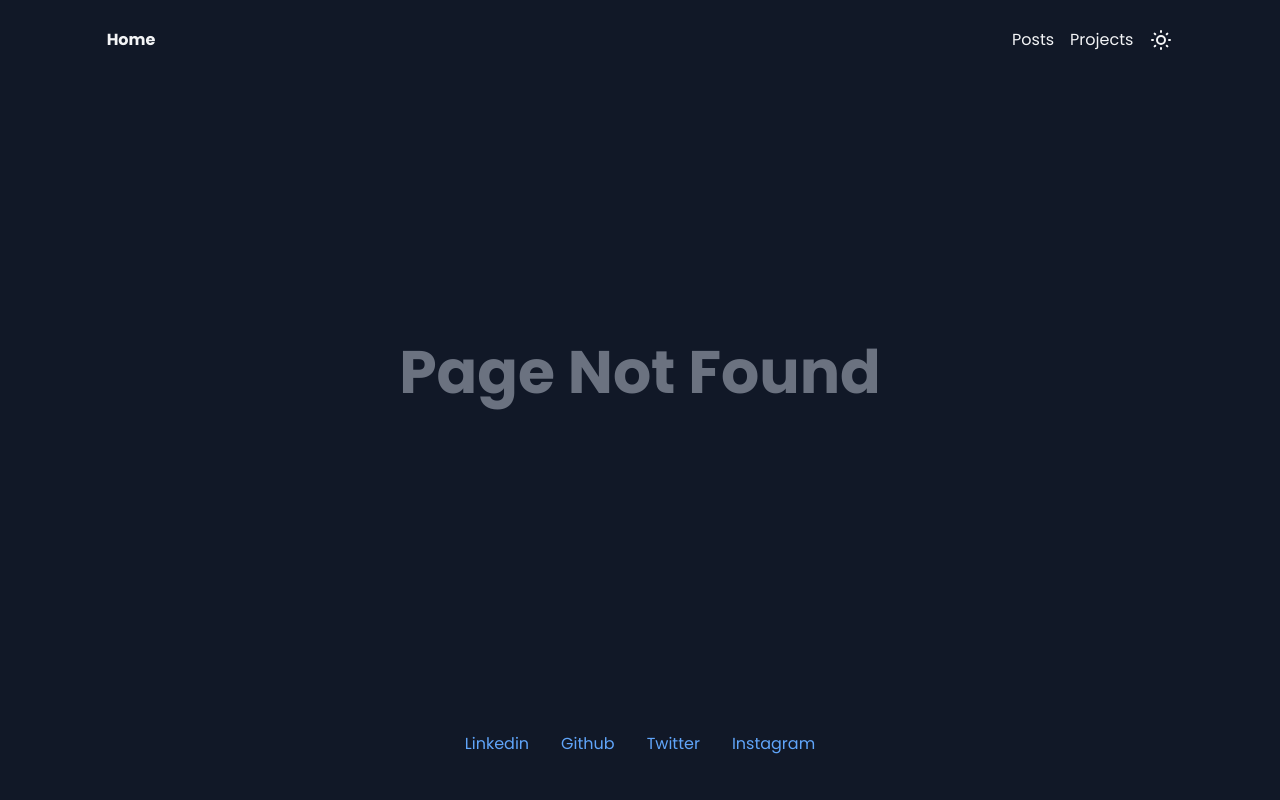
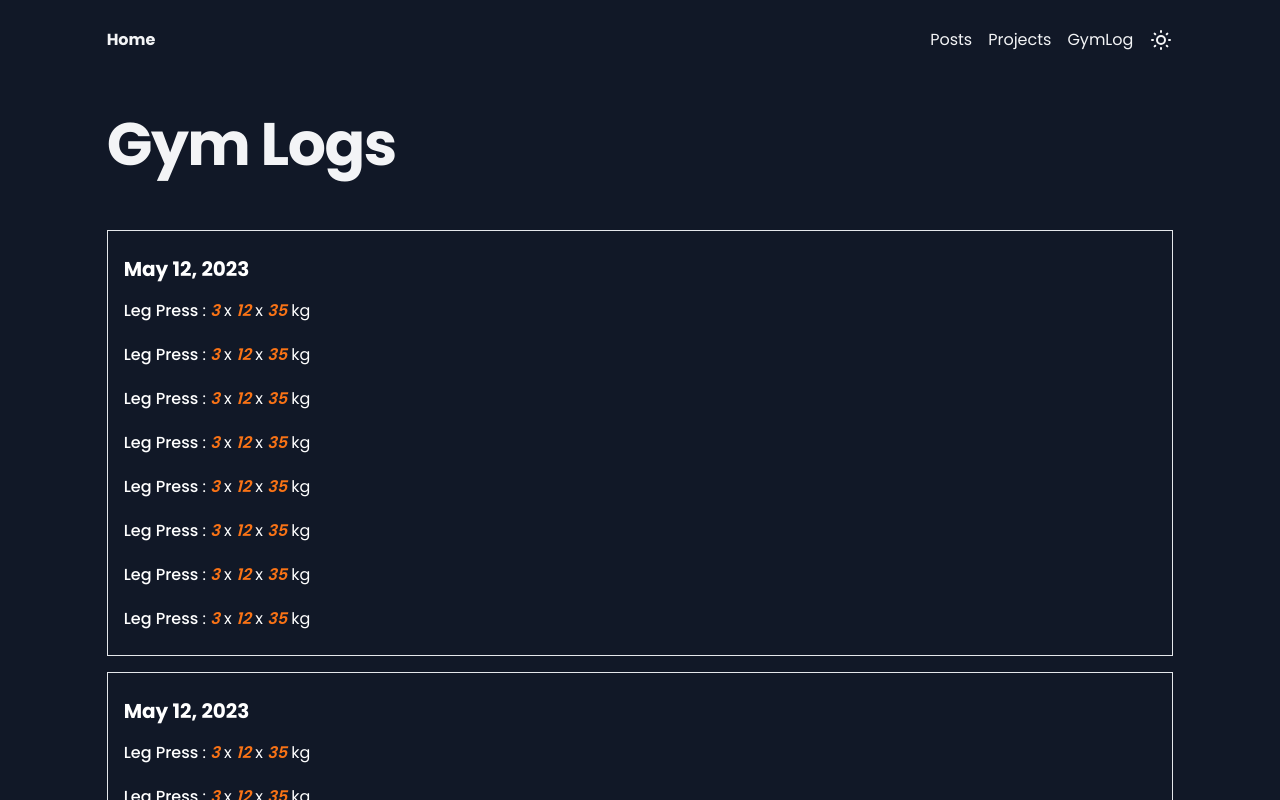
Before and after one commit to sezeresim/sezeresim.com, a Next.js app: page /gym-logs in a window 1280 px wide. Before the commit this address had no page. Shown: the top 800 px of the page. Built offline with nearby package versions, Linux system fonts and the light colour scheme; a web font is replaced by a local one.

Commit message:
gym logs

```diff
--- /dev/null
+++ b/src/components/GymLogCard/GymLogCard.tsx
@@ -0,0 +1,55 @@
+import { format, parseISO } from 'date-fns';
+import { useInView } from 'framer-motion';
+import React, { useRef } from 'react';
+
+type Props = {
+  date: string;
+  exercices: {
+    name: string;
+    setCount: number;
+    reps: number;
+    weight: number;
+  }[];
+};
+
+const GymLogCard = (props: Props) => {
+  const ref = useRef(null);
+  const isInView = useInView(ref, { once: true });
+
+  return (
+    <div
+      className='border mb-4 px-4 py-6'
+      style={{
+        transform: isInView ? 'none' : 'translateX(-200px)',
+        opacity: isInView ? 1 : 0,
+        transition: 'all 0.9s cubic-bezier(0.17, 0.55, 0.55, 1) 0.5s',
+      }}
+      ref={ref}
+    >
+      <time
+        dateTime={format(parseISO(props.date as string), 'MMMM dd, yyyy')}
+        className='text-xl font-bold'
+      >
+        {format(parseISO(props.date as string), 'MMMM dd, yyyy')}
+      </time>
+
+      <ul className='mt-4'>
+        {props.exercices.map((el, elKey) => {
+          return (
+            <li key={elKey} className='not-last:mb-5'>
+              <span className='font-medium '> {el.name} </span> {' : '}
+              <span className='font-semibold italic text-orange-500'>{el.setCount}</span>
+              {' x '}
+              <span className='font-semibold italic text-orange-500'>{el.reps}</span>
+              {' x '}
+              <span className='font-semibold italic text-orange-500'>{el.weight}</span>
+              {' kg'}
+            </li>
+          );
+        })}
+      </ul>
+    </div>
+  );
+};
+
+export default GymLogCard;
--- a/src/components/Header.tsx
+++ b/src/components/Header.tsx
@@ -5,6 +5,10 @@ import ThemeSwitch from './ThemeSwitch';
 const links = [
   { href: '/posts', label: 'Posts' },
   { href: '/projects', label: 'Projects' },
+  {
+    href: '/gym-logs',
+    label: 'GymLog',
+  },
 ];
 
 const Header = () => {
--- a/src/components/ThemeSwitch/index.tsx
+++ b/src/components/ThemeSwitch/index.tsx
@@ -17,7 +17,7 @@ const ThemeSwitch = () => {
   return (
     <button
       onClick={() => setTheme(theme === 'dark' ? 'light' : 'dark')}
-      className='duration-200 text-2xl transition-all dark:text-gray-100 hover:dark:text-blue-500 hover:text-blue-500'
+      className='duration-300 text-2xl transition-all dark:text-gray-100 hover:dark:text-blue-500 hover:text-blue-500'
     >
       {isDark ? <Sun /> : <Moon />}
     </button>
--- /dev/null
+++ b/src/pages/gym-logs.tsx
@@ -0,0 +1,38 @@
+import GymLogCard from '@/components/GymLogCard/GymLogCard';
+import Seo from '@/components/Seo';
+import Transition from '@/components/Transition/Transition';
+import React from 'react';
+
+const gymLogData = {
+  date: '2023-05-12',
+  exercices: [
+    { name: 'Leg Press', setCount: 3, reps: 12, weight: 35 },
+    { name: 'Leg Press', setCount: 3, reps: 12, weight: 35 },
+    { name: 'Leg Press', setCount: 3, reps: 12, weight: 35 },
+    { name: 'Leg Press', setCount: 3, reps: 12, weight: 35 },
+    { name: 'Leg Press', setCount: 3, reps: 12, weight: 35 },
+    { name: 'Leg Press', setCount: 3, reps: 12, weight: 35 },
+    { name: 'Leg Press', setCount: 3, reps: 12, weight: 35 },
+    { name: 'Leg Press', setCount: 3, reps: 12, weight: 35 },
+  ],
+};
+
+const GymLogs = () => {
+  return (
+    <Transition>
+      <Seo templateTitle='Projects' />
+      <div className='min-h-main'>
+        <div className='pb-8 pt-6 space-y-2 md:space-y-5'>
+          <h1 className='font-extrabold leading-9 text-3xl text-gray-900 tracking-tight sm:leading-10 sm:text-4xl md:leading-14 md:text-6xl dark:text-gray-100'>
+            Gym Logs
+          </h1>
+        </div>
+        {new Array(50).fill(gymLogData).map((gymLog, key) => (
+          <GymLogCard key={key} date={gymLog.date} exercices={gymLog.exercices} />
+        ))}
+      </div>
+    </Transition>
+  );
+};
+
+export default GymLogs;
--- a/tailwind.config.js
+++ b/tailwind.config.js
@@ -1,4 +1,5 @@
 /* eslint-disable @typescript-eslint/no-var-requires */
+const plugin = require('tailwindcss/plugin');
 const { fontFamily } = require('tailwindcss/defaultTheme');
 
 /** @type {import("@types/tailwindcss/tailwind-config").TailwindConfig } */
@@ -35,5 +36,11 @@ module.exports = {
       },
     },
   },
-  plugins: [require('@tailwindcss/forms'), require('@tailwindcss/typography')],
+  plugins: [
+    require('@tailwindcss/forms'),
+    require('@tailwindcss/typography'),
+    plugin(function ({ addVariant }) {
+      addVariant('not-last', '&:not(:last-child)');
+    }),
+  ],
 };
```
Also changed, not shown: 2 other files (tests, documents, lock files or other folders).
